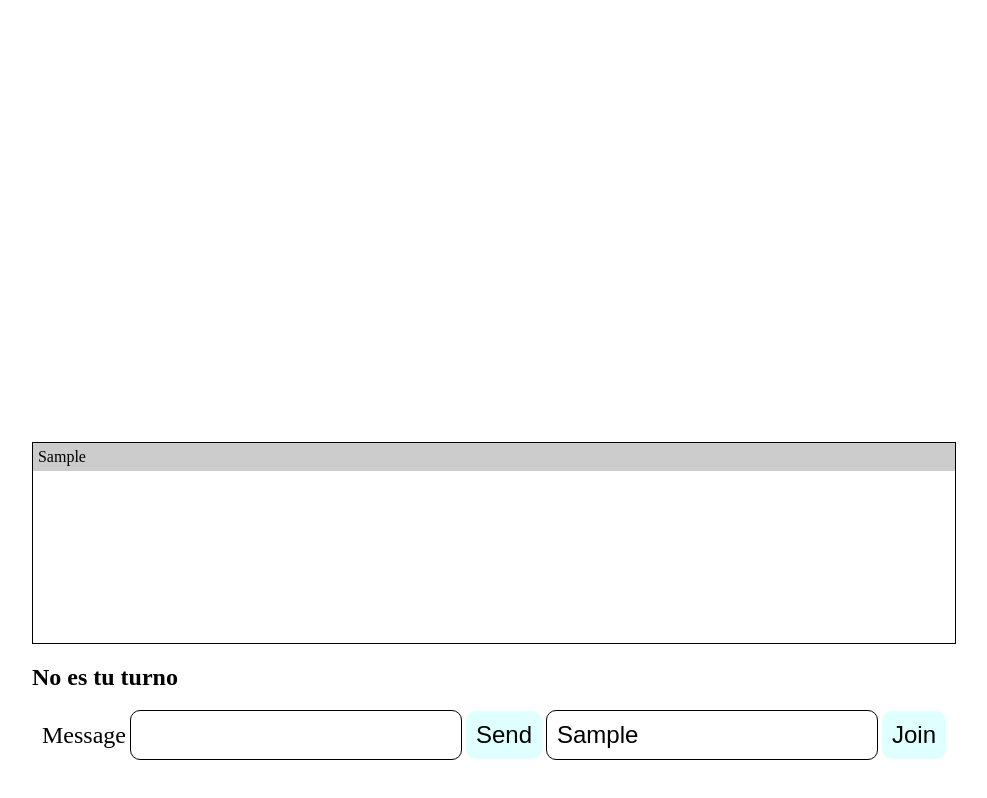
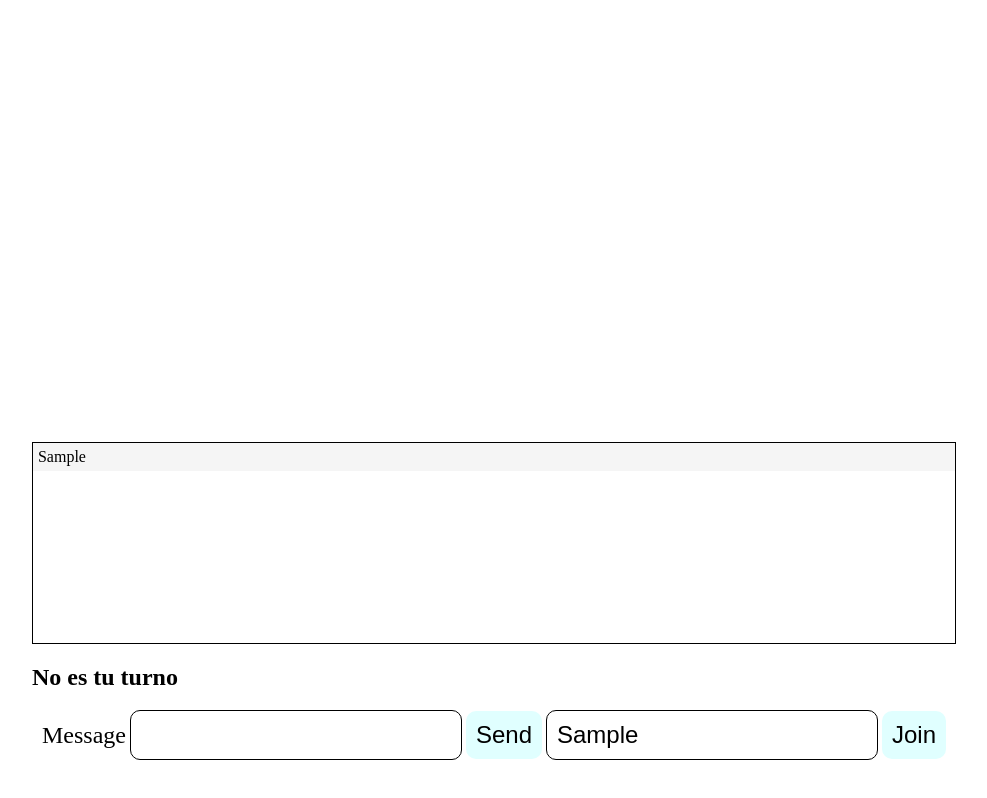
Before and after one commit to GustavoFF7/Examen_POW_freitas, a website built with Vite: page client/index.html in a window 1280 px wide. Both pictures are taken after typing "Sample", "Sample" into the empty fields and a click on the button "Join". Shown: the part 69-867 px from the top of the page, without its empty margins (146-1133 px from the left). Built offline with nearby package versions, Linux system fonts and the light colour scheme; files whose address does not match are found by name.

Commit message:
Juego funcional y reacciona a jugador desconectado

```diff
--- a/client/style.css
+++ b/client/style.css
@@ -16,7 +16,7 @@ body {
 }
 #message-container div {
   padding: 5px;
-  background-color: #ccc;
+  background-color: whitesmoke;
 }
 #form {
   margin: 10px;
--- a/server/server.js
+++ b/server/server.js
@@ -110,6 +110,7 @@ io.on('connection', socket=> {
 
     socket.on('disconnect', () => {
         console.log('user disconnected' + socket.id)
+        turnosHandler(socket.id)
         REMOVEjugador(socket.id)
     })
 
```
Also changed, not shown: client/index.html (line endings or trailing spaces), client/script.js (line endings or trailing spaces).
